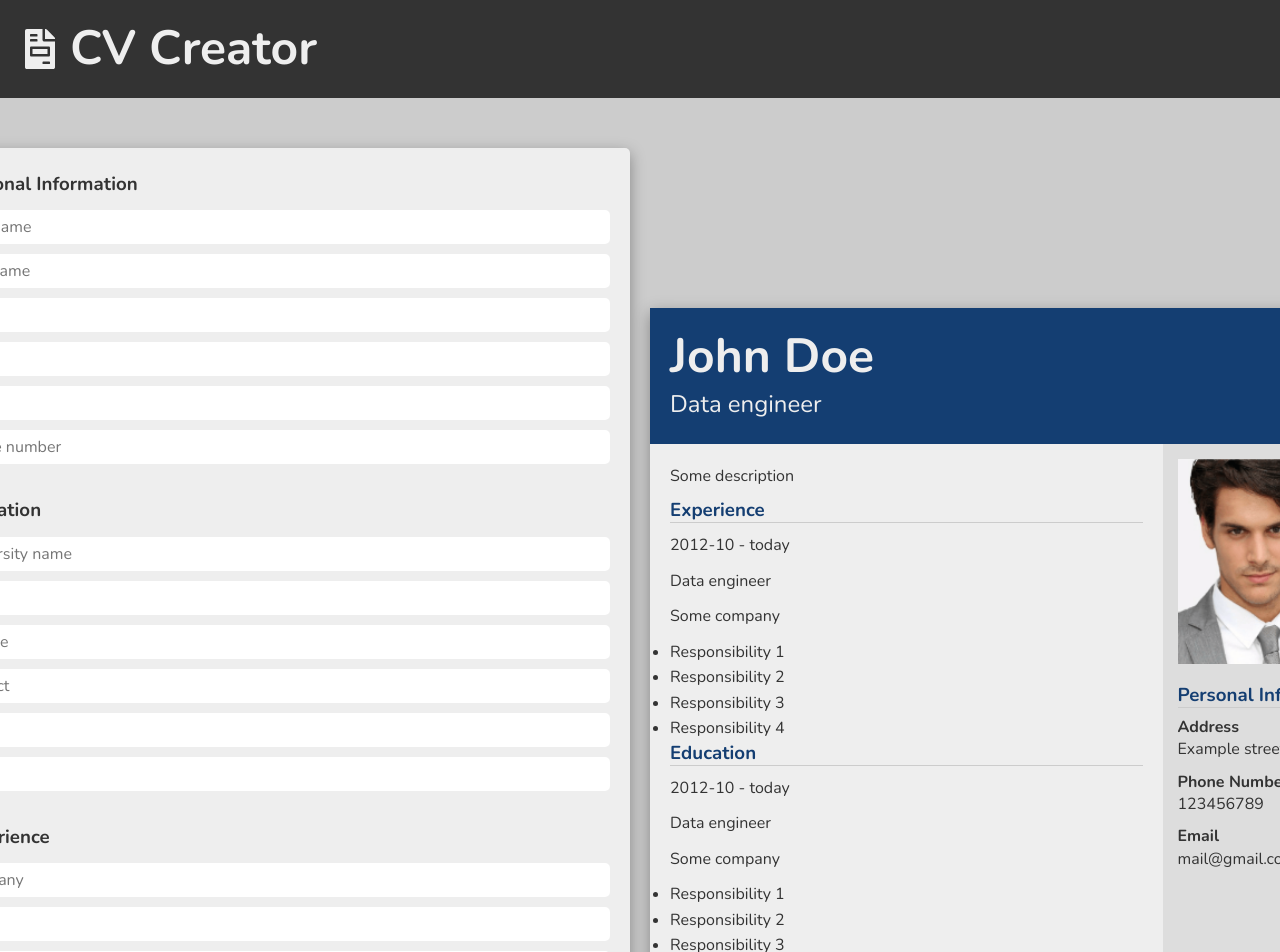
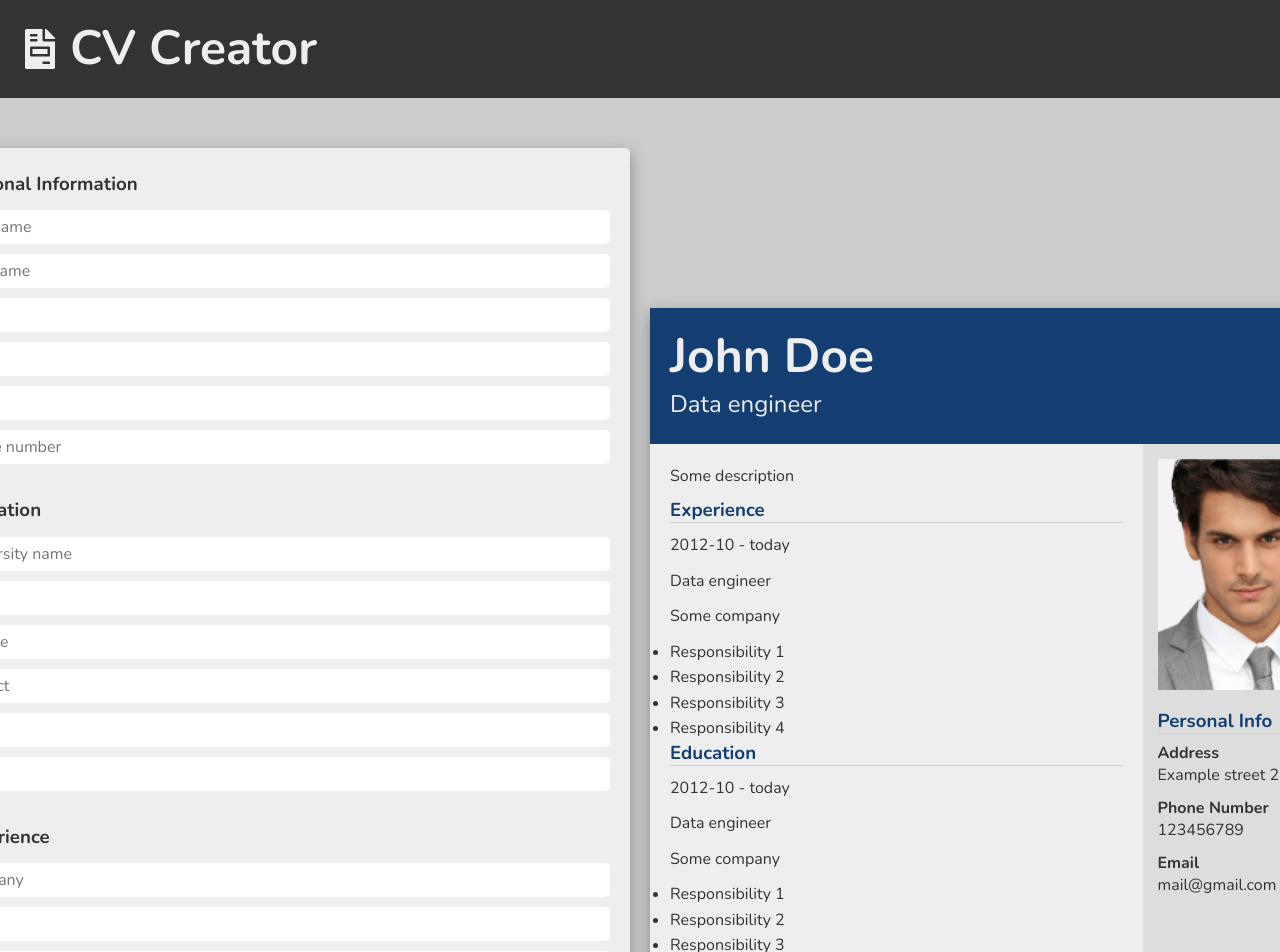
Before and after one commit to michalosman/cv-application, a React (Create React App) app: page / in a window 1280 px wide. Shown: the top 952 px of the page. Built offline with nearby package versions, Linux system fonts and the light colour scheme.

Commit message:
Refactor structure

```diff
--- a/src/components/CVResult/CVMain.js
+++ /dev/null
@@ -1,19 +0,0 @@
-import React from "react";
-import styled from "styled-components";
-import Story from "./Story";
-import Sidebar from "./Sidebar";
-
-const CVMain = () => {
-  return (
-    <CVMainWrapper>
-      <Story />
-      <Sidebar />
-    </CVMainWrapper>
-  );
-};
-
-const CVMainWrapper = styled.div`
-  display: flex;
-`;
-
-export default CVMain;
--- a/src/components/CVResult/CVResult.js
+++ b/src/components/CVResult/CVResult.js
@@ -1,20 +1,21 @@
 import React from "react";
 import styled from "styled-components";
-import CVHeader from "./CVHeader";
-import CVMain from "./CVMain";
-
-//TODO: Change to grid, make Header, Main, Sidebar
+import Header from "./Header";
+import Content from "./Content";
+import Sidebar from "./Sidebar";
 
 const CVResult = () => {
   return (
     <CVResultWrapper>
-      <CVHeader />
-      <CVMain />
+      <Header />
+      <Content />
+      <Sidebar />
     </CVResultWrapper>
   );
 };
 
 const CVResultWrapper = styled.div`
+  display: grid;
   min-width: 700px;
   box-shadow: rgba(0, 0, 0, 0.35) 0px 5px 15px;
 `;
--- a/src/components/CVResult/Story.js
+++ b/src/components/CVResult/Content.js
@@ -2,9 +2,9 @@ import React from "react";
 import styled from "styled-components";
 import Section from "../Utils/Section";
 
-const Story = () => {
+const Content = () => {
   return (
-    <StoryWrapper>
+    <ContentWrapper>
       <Description>Some description</Description>
       <Section title="Experience" contrastTitle direction="column">
         <Period>2012-10 - today</Period>
@@ -28,13 +28,14 @@ const Story = () => {
           <li>Responsibility 4</li>
         </Responsibilities>
       </Section>
-    </StoryWrapper>
+    </ContentWrapper>
   );
 };
 
-export default Story;
+export default Content;
 
-const StoryWrapper = styled.div`
+const ContentWrapper = styled.div`
+  grid-column: span 9;
   padding: 2rem;
   background-color: ${({ theme }) => theme.colors.light};
   flex: 3;
@@ -44,8 +45,6 @@ const Description = styled.p`
   margin-bottom: 1rem;
 `;
 
-const StyledSection = styled(Section)``;
-
 const Period = styled.div``;
 
 const Position = styled.div``;
--- a/src/components/CVResult/CVHeader.js
+++ b/src/components/CVResult/Header.js
@@ -11,6 +11,7 @@ const CVHeader = () => {
 };
 
 const CVHeaderWrapper = styled.header`
+  grid-column: span 10;
   padding: 2rem;
   background-color: ${({ theme }) => theme.colors.blue};
   color: ${({ theme }) => theme.colors.light};
--- a/src/components/CVResult/Sidebar.js
+++ b/src/components/CVResult/Sidebar.js
@@ -20,6 +20,7 @@ const Sidebar = () => {
 export default Sidebar;
 
 const SidebarWrapper = styled.div`
+  grid-column: span 1;
   padding: 1.5rem;
   background-color: ${({ theme }) => theme.colors.lightSecondary};
   flex: 1;
```
Also changed, not shown: src/components/CVResult/StorySection.js (deleted).
